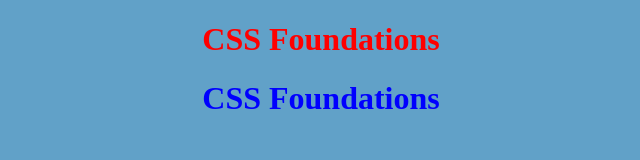
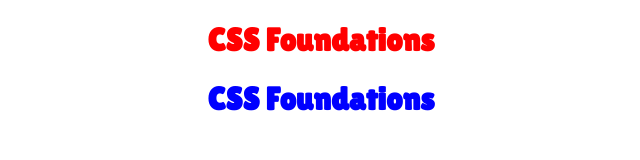
Before and after one commit to TouyeeL/tmp, a plain HTML site: page index.html in a window 1280 px wide. Shown: the whole page, without its empty margins (319-959 px from the left). Drawn offline with Linux system fonts and the light colour scheme.

Commit message:
Added Font

```diff
--- a/style.css
+++ b/style.css
@@ -1,7 +1,8 @@
 /* External Stylesheet */
+@import url('https://fonts.googleapis.com/css2?family=Lilita+One&display=swap');
 
-body{
-    background: rgb(97, 161, 200);
+body {
+   font-family: "Lilita One", sans-serif;
 }
 h1{
     color: blue;
```
